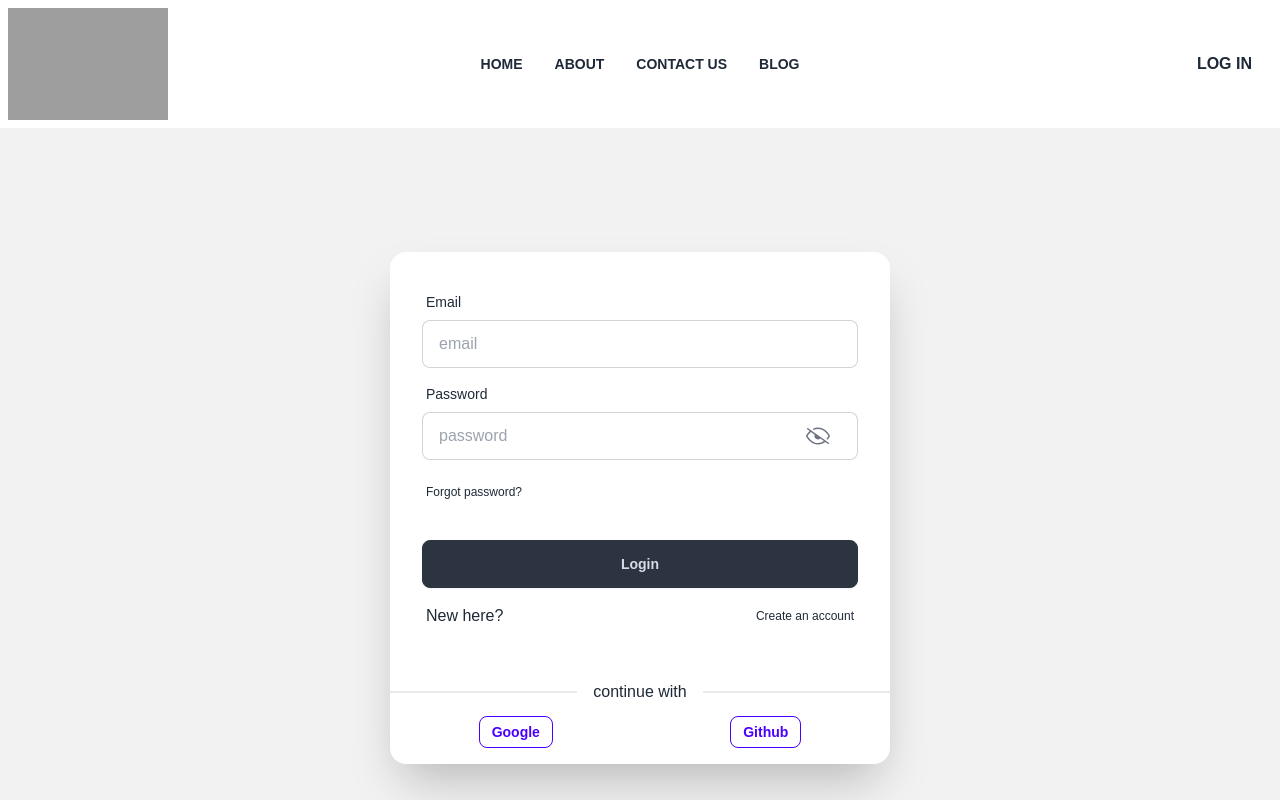
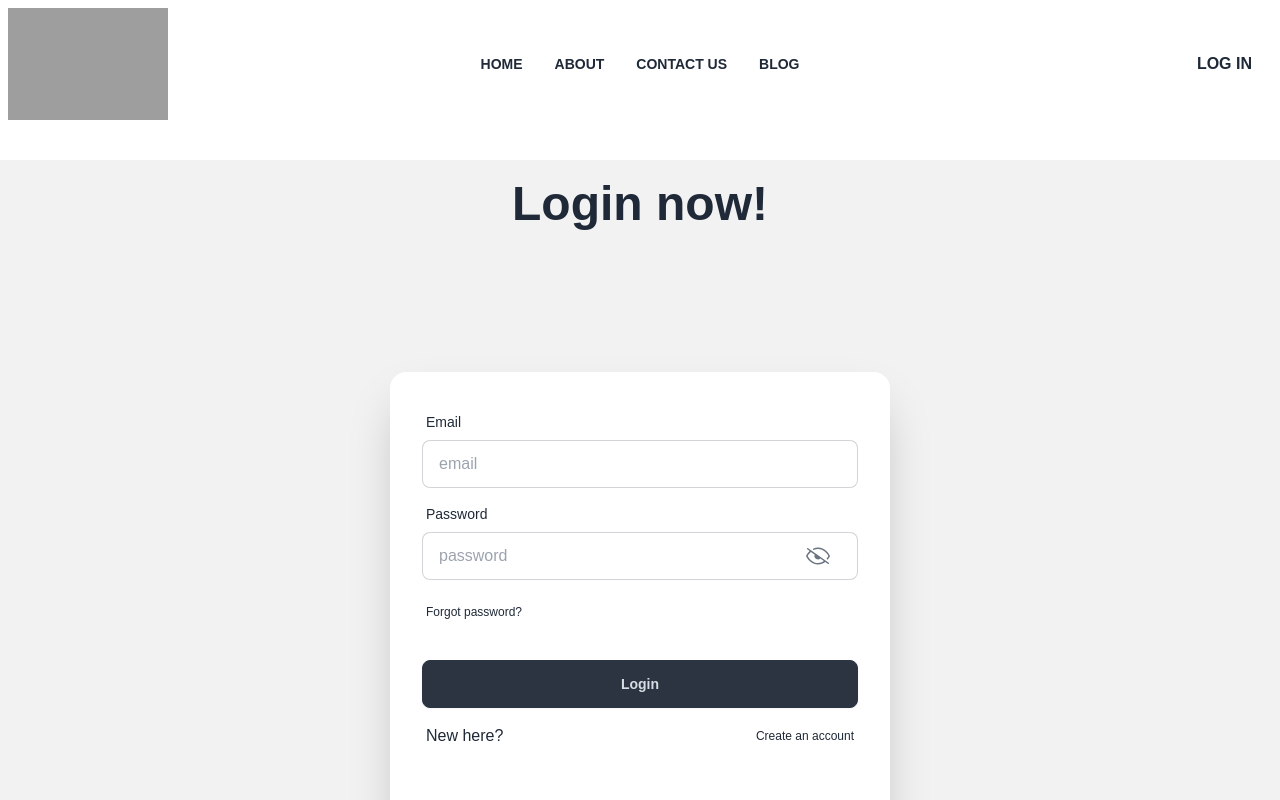
Before and after one commit to israt83/A9-Real-Estate-, a React (Vite) app: page /login in a window 1280 px wide. Shown: the top 800 px of the page. Built offline with nearby package versions, Linux system fonts and the light colour scheme; no server answers; grey boxes are pictures that could not be loaded.

Commit message:
create  acontact .jsx file

```diff
--- a/src/Pages/Login/Login.jsx
+++ b/src/Pages/Login/Login.jsx
@@ -41,7 +41,7 @@ const Login = () => {
     return (
         <>
             <ToastContainer />
-            <div className='bg-base-200 pt-5 mt-10' data-aos="zoom-in">
+            <div className='bg-base-200 pt-5 mt-40' data-aos="zoom-in">
                 <h1 className="text-5xl font-bold text-center ">Login now!</h1>
                 <div className="hero min-h-screen">
                     <div className="hero-content flex-col lg:flex-row-reverse">
--- a/src/Pages/Login/Register.jsx
+++ b/src/Pages/Login/Register.jsx
@@ -54,7 +54,7 @@ const Register = () => {
   return (
     <>
       <ToastContainer />
-      <div className="bg-base-200 my-5"  data-aos="zoom-in">
+      <div className="bg-base-200 my-5 mt-40"  data-aos="zoom-in">
         <h1 className="text-5xl font-bold text-center py-5">Register now!</h1>
         <div className="hero min-h-screen">
           <div className="hero-content flex-col lg:flex-row-reverse">
```
